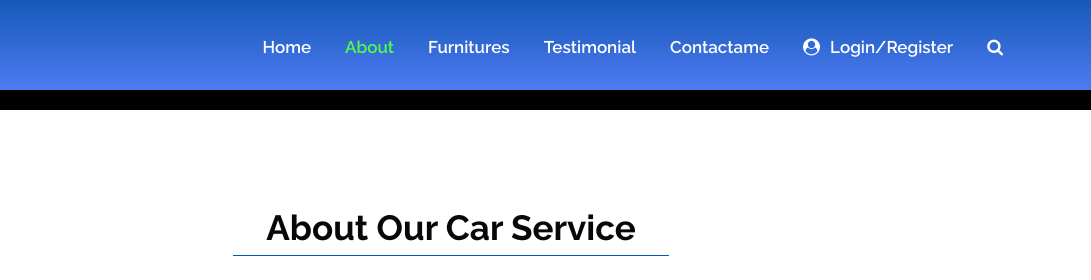
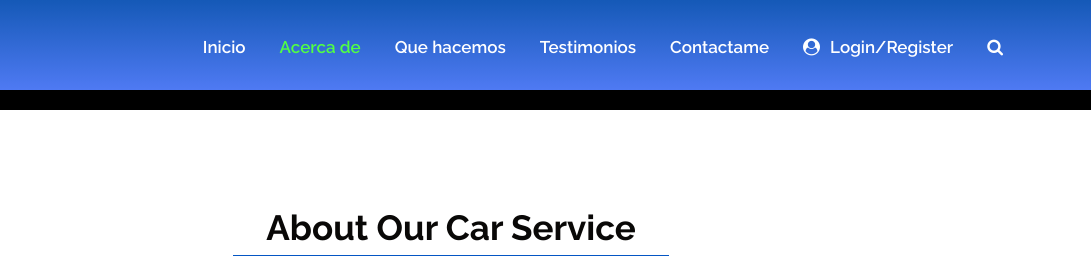
Before and after one commit to luisdenis89/luisdenis89.github.io, a plain HTML site: page about.html in a window 1280 px wide. Shown: the top 280 px of the page, 189-1280 px from the left. Drawn offline with nearby package versions, Linux system fonts and the light colour scheme.

Commit message:
Update about.html
nombre

```diff
--- a/about.html
+++ b/about.html
@@ -59,16 +59,16 @@
                         <div class="collapse navbar-collapse" id="navbarsExample04">
                            <ul class="navbar-nav mr-auto">
                               <li class="nav-item ">
-                                 <a class="nav-link" href="index.html"> Home  </a>
+                                 <a class="nav-link" href="index.html"> Inicio  </a>
                               </li>
                               <li class="nav-item active">
-                                 <a class="nav-link" href="about.html">About</a>
+                                 <a class="nav-link" href="about.html">Acerca de</a>
                               </li>
                               <li class="nav-item">
-                                 <a class="nav-link" href="furnitures.html">Furnitures</a>
+                                 <a class="nav-link" href="quehacemos.html">Que hacemos</a>
                               </li>
                               <li class="nav-item">
-                                 <a class="nav-link" href="testimonial.html">Testimonial</a>
+                                 <a class="nav-link" href="testimonial.html">Testimonios</a>
                               </li>
                               <li class="nav-item">
                                  <a class="nav-link" href="contactame.html">Contactame</a>
@@ -139,7 +139,7 @@
                      <form id="request" class="main_form">
                         <div class="row">
                            <div class="col-md-12 ">
-                              <input class="contactus" placeholder="Full Name" type="type" name="Full Name">
+                              <input class="contactus" placeholder="Full Name" type="type" name="Nombre completo">
                            </div>
                            <div class="col-md-12">
                               <input class="contactus" placeholder="Email" type="type" name="Email">
```
